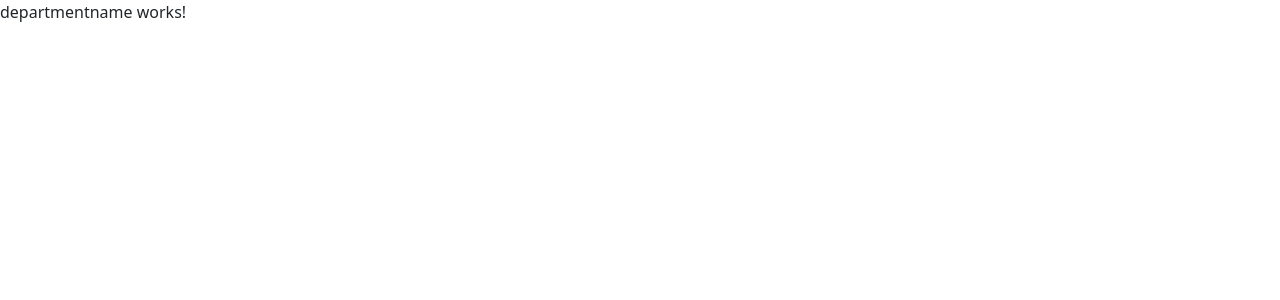
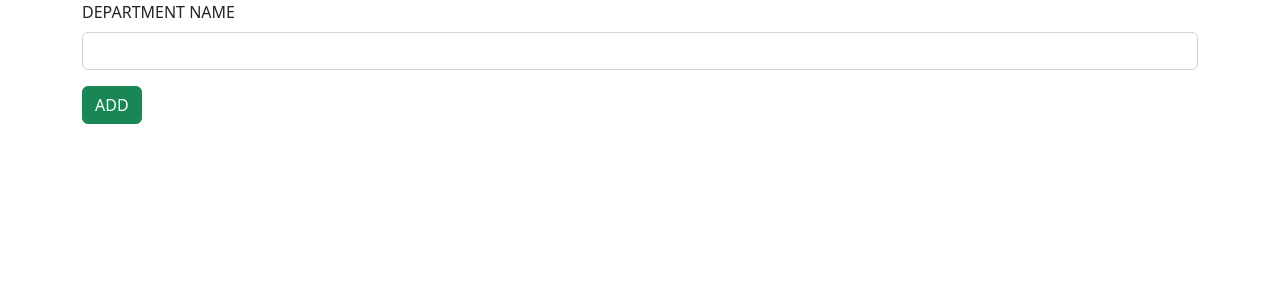
Before and after one commit to Sree1710/college-app, an Angular app: page / in a window 1280 px wide. Shown: the top 300 px of the page. Built offline with nearby package versions, Linux system fonts and the light colour scheme.

Commit message:
department name fully created

```diff
--- a/src/app/departmentname/departmentname.component.html
+++ b/src/app/departmentname/departmentname.component.html
@@ -1 +1,15 @@
-<p>departmentname works!</p>
+<div class="container">
+    <div class="row">
+        <div class="col col-12 col-sm-12 col-md-12 col-lg-12 col-xl-12 col-xxl-12">
+            <div class="row g-3">
+                <div class="col col-12 col-sm-12 col-md-12 col-lg-12 col-xl-12 col-xxl-12">
+                 <label for="" class="form-label">DEPARTMENT NAME</label>
+                 <input type="text" class="form-control">
+                </div>
+                <div class="col col-12 col-sm-12 col-md-12 col-lg-12 col-xl-12 col-xxl-12">
+                  <button class="btn btn-success">ADD</button>
+                </div>
+            </div>
+        </div>
+    </div>
+</div>
```
